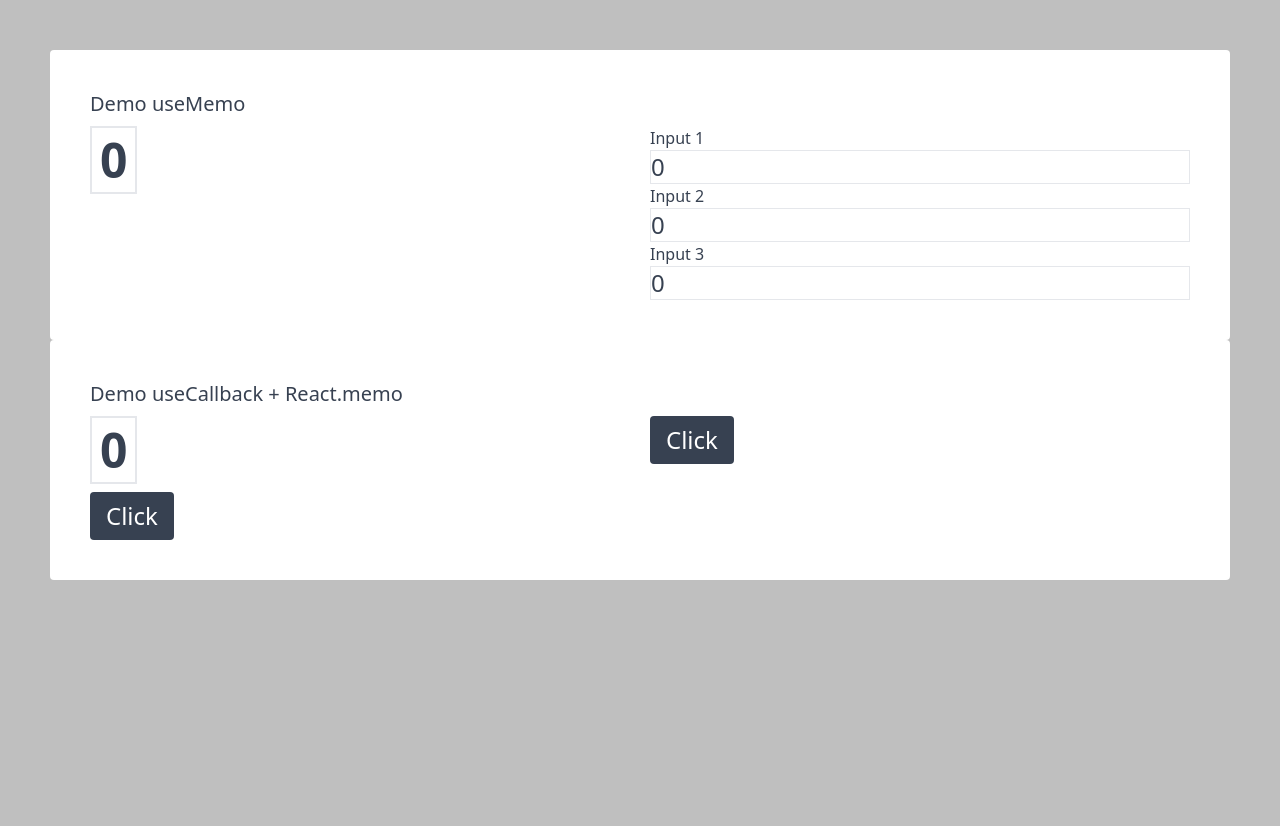
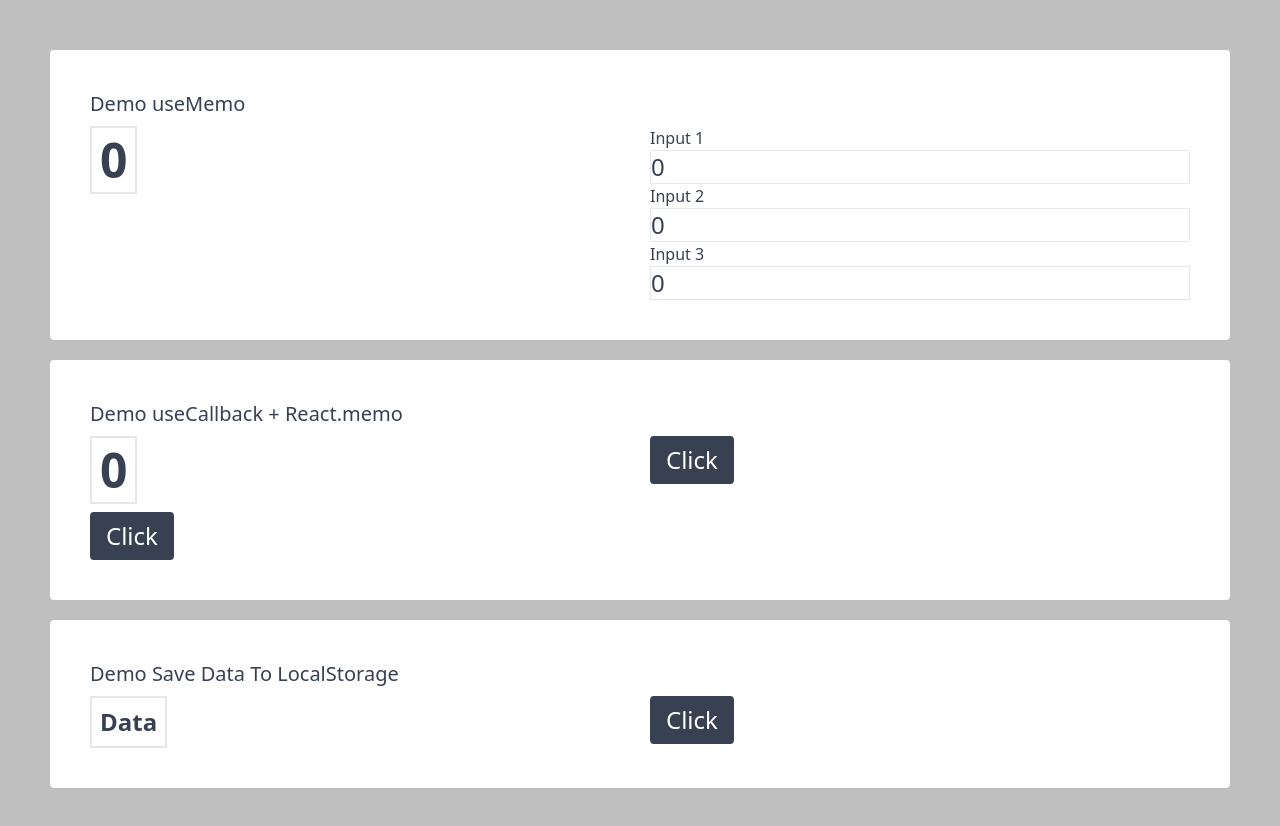
Before and after one commit to quboilam/DemoReactHook, a React (Vite) app: page / in a window 1280 px wide. Shown: the top 826 px of the page. Before the commit the page ends 800 px from the top, so only its background shows below. Built offline with nearby package versions, Linux system fonts and the light colour scheme.

Commit message:
Demo Lưu dữ liệu vào LocalStorage

```diff
--- a/src/App.tsx
+++ b/src/App.tsx
@@ -1,4 +1,5 @@
 import "./App.css";
+import DemoSaveDataLocalStorage from "./components/DemoSaveDataLocalStorage";
 import DemoUseCallback from "./components/DemoUseCallback";
 import DemoUseMemo from "./components/DemoUseMemo";
 
@@ -7,6 +8,7 @@ function App() {
     <>
       <DemoUseMemo />
       <DemoUseCallback />
+      <DemoSaveDataLocalStorage />
     </>
   );
 }
--- /dev/null
+++ b/src/components/DemoSaveDataLocalStorage/DemoSaveDataLocalStorage.tsx
@@ -0,0 +1,42 @@
+import React, { useState } from "react";
+import {
+  GetDataFromLocalStorage,
+  SaveDataToLocalStorage,
+} from "../../utils/utils";
+import { toast } from "react-toastify";
+
+export default function DemoSaveDataLocalStorage() {
+  const [value, setValue] = useState<string>("Data");
+  const handleClickButton = () => {
+    if (!GetDataFromLocalStorage()) {
+      SaveDataToLocalStorage(value);
+      toast.success("Lưu data vào LocalStorage thành công!", {
+        autoClose: 2000,
+      });
+    } else {
+      toast.error("Đã có data trong LocalStorage!", {
+        autoClose: 2000,
+      });
+    }
+  };
+  return (
+    <div className="bg-white p-10 rounded text-gray-700 mt-5">
+      <h2 className="text-xl">Demo Save Data To LocalStorage</h2>
+      <div className=" grid grid-cols-2 gap-5 mt-2">
+        <div className="col-span-2 md:col-span-1">
+          <span className="p-2 border-[2px] inline-block text-2xl font-bold">
+            {value}
+          </span>
+        </div>
+        <div className="col-span-2 md:col-span-1">
+          <button
+            className="px-4 py-2 text-2xl rounded bg-gray-700 text-white"
+            onClick={handleClickButton}
+          >
+            Click
+          </button>
+        </div>
+      </div>
+    </div>
+  );
+}
--- /dev/null
+++ b/src/components/DemoSaveDataLocalStorage/index.ts
@@ -0,0 +1,3 @@
+import DemoSaveDataLocalStorage from "./DemoSaveDataLocalStorage";
+
+export default DemoSaveDataLocalStorage;
--- a/src/components/DemoUseCallback/DemoUseCallback.tsx
+++ b/src/components/DemoUseCallback/DemoUseCallback.tsx
@@ -8,7 +8,7 @@ export default function DemoUseCallback() {
     setValue((prev) => prev + 1);
   }, []);
   return (
-    <div className="bg-white p-10 rounded text-gray-700">
+    <div className="bg-white p-10 rounded text-gray-700 mt-5">
       <h2 className="text-xl">Demo useCallback + React.memo</h2>
       <div className=" grid grid-cols-2 gap-5 mt-2">
         <div className="col-span-2 md:col-span-1">
--- /dev/null
+++ b/src/utils/utils.ts
@@ -0,0 +1,7 @@
+export function SaveDataToLocalStorage(data: string) {
+  localStorage.setItem("data", data);
+}
+
+export function GetDataFromLocalStorage() {
+  return localStorage.getItem("data");
+}
```
